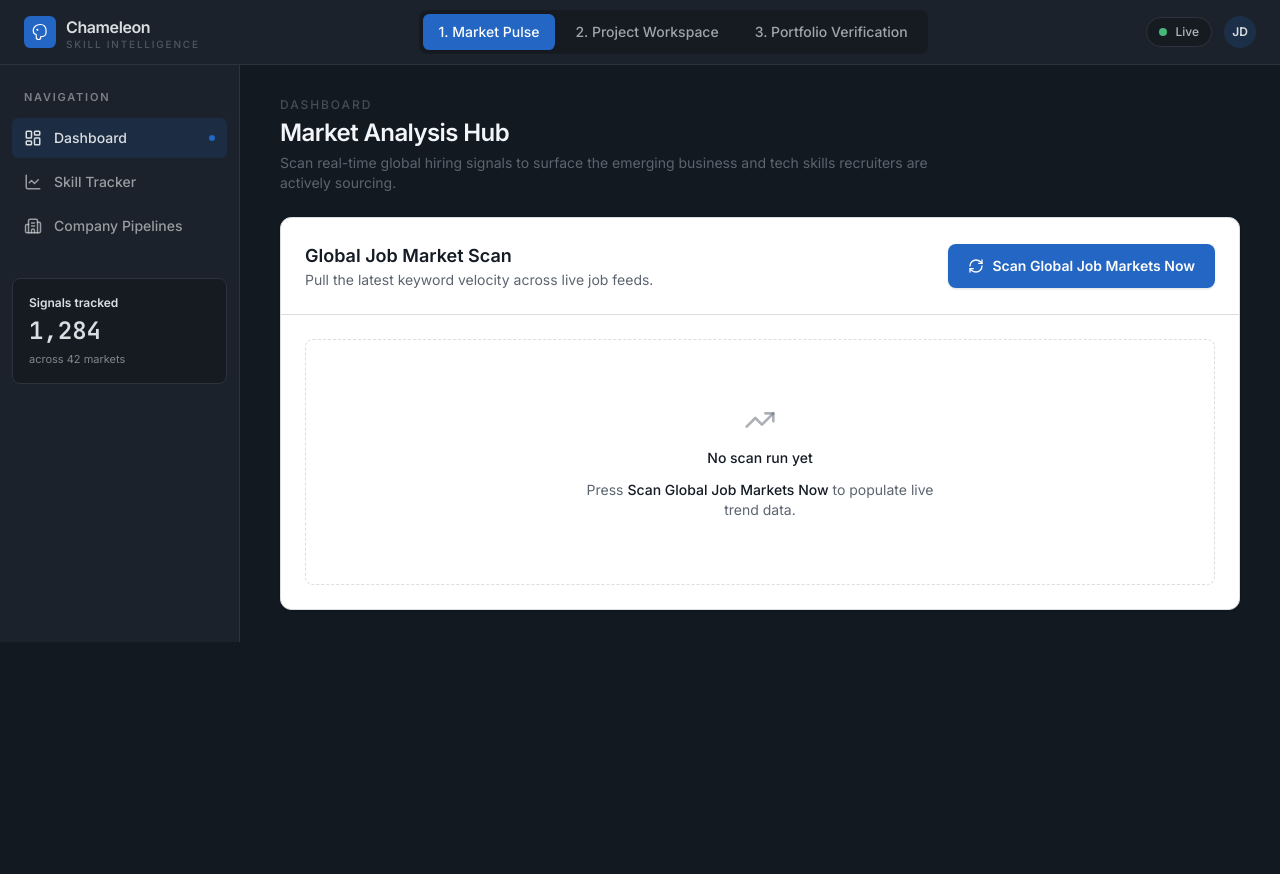
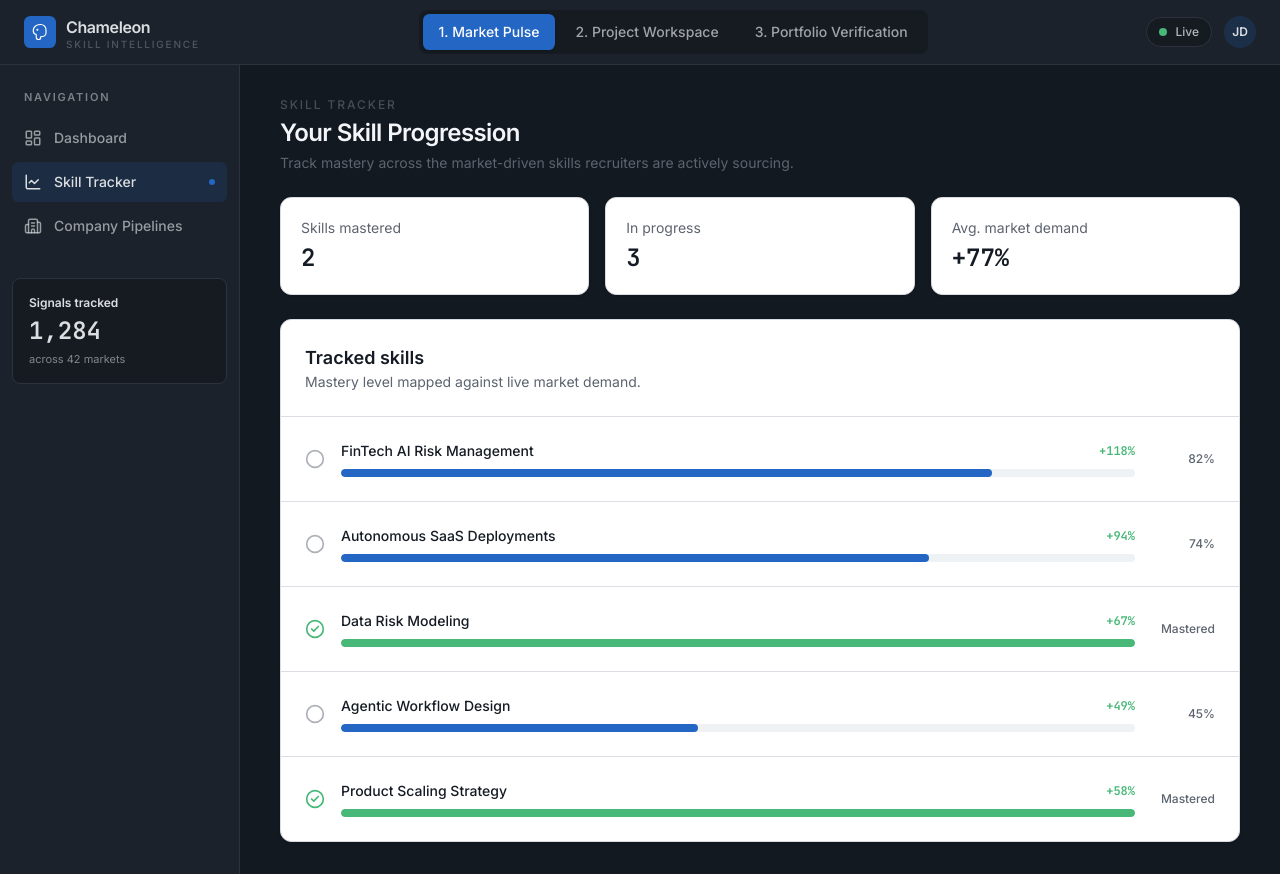
Before and after one commit to ahmedksontinipro-pixel/chameleon, a Next.js app: page / in a window 1280 px wide. Both pictures are taken after a click on the button "Skill Tracker". Before the commit the page ends 800 px from the top, so only its background shows below. Built offline with nearby package versions, Linux system fonts and the light colour scheme.

Commit message:
feat: add new sidebar sections and skill tracker component

```diff
--- a/components/chameleon/market-pulse.tsx
+++ b/components/chameleon/market-pulse.tsx
@@ -13,14 +13,40 @@ import {
   YAxis,
 } from "recharts"
 import { cn } from "@/lib/utils"
-import { LayoutDashboard, LineChart, Building2, RefreshCw, TrendingUp, Loader2 } from "lucide-react"
+import {
+  LayoutDashboard,
+  LineChart,
+  Building2,
+  RefreshCw,
+  TrendingUp,
+  Loader2,
+  CheckCircle2,
+  Circle,
+  ArrowUpRight,
+} from "lucide-react"
 
 type ScanState = "idle" | "loading" | "done"
+type Section = "dashboard" | "skills" | "pipelines"
 
-const SIDEBAR_LINKS = [
-  { label: "Dashboard", icon: LayoutDashboard, active: true },
-  { label: "Skill Tracker", icon: LineChart, active: false },
-  { label: "Company Pipelines", icon: Building2, active: false },
+const SIDEBAR_LINKS: { label: string; icon: typeof LayoutDashboard; section: Section }[] = [
+  { label: "Dashboard", icon: LayoutDashboard, section: "dashboard" },
+  { label: "Skill Tracker", icon: LineChart, section: "skills" },
+  { label: "Company Pipelines", icon: Building2, section: "pipelines" },
+]
+
+const SKILLS = [
+  { name: "FinTech AI Risk Management", level: 82, status: "in-progress", trend: "+118%" },
+  { name: "Autonomous SaaS Deployments", level: 74, status: "in-progress", trend: "+94%" },
+  { name: "Data Risk Modeling", level: 100, status: "mastered", trend: "+67%" },
+  { name: "Agentic Workflow Design", level: 45, status: "in-progress", trend: "+49%" },
+  { name: "Product Scaling Strategy", level: 100, status: "mastered", trend: "+58%" },
+]
+
+const PIPELINES = [
+  { company: "Meridian Capital", role: "AI Risk Lead", stage: "Interview", match: 94, color: "var(--chart-3)" },
+  { company: "Nimbus SaaS", role: "Autonomous Deploy Eng.", stage: "Screening", match: 88, color: "var(--chart-1)" },
+  { company: "Vertex Data", role: "Risk Modeling PM", stage: "Applied", match: 81, color: "var(--chart-2)" },
+  { company: "Apex Product Labs", role: "Scaling Strategist", stage: "Offer", match: 91, color: "var(--chart-3)" },
 ]
 
 const TREND_SERIES = [
@@ -57,6 +83,7 @@ function ChartTooltip({ active, payload, label }: any) {
 
 export function MarketPulse() {
   const [scan, setScan] = useState<ScanState>("idle")
+  const [section, setSection] = useState<Section>("dashboard")
 
   function runScan() {
     setScan("loading")
@@ -71,22 +98,26 @@ export function MarketPulse() {
           Navigation
         </p>
         <nav className="flex flex-col gap-1">
-          {SIDEBAR_LINKS.map((link) => (
+          {SIDEBAR_LINKS.map((link) => {
+            const active = section === link.section
+            return (
               <button
                 key={link.label}
                 type="button"
+                onClick={() => setSection(link.section)}
                 className={cn(
                   "flex items-center gap-3 rounded-md px-3 py-2.5 text-sm font-medium transition-colors",
-                link.active
+                  active
                     ? "bg-primary/15 text-sidebar-foreground"
                     : "text-sidebar-foreground/65 hover:bg-white/5 hover:text-sidebar-foreground",
                 )}
               >
                 <link.icon className="h-[18px] w-[18px]" />
                 {link.label}
-              {link.active && <span className="ml-auto h-1.5 w-1.5 rounded-full bg-primary" />}
+                {active && <span className="ml-auto h-1.5 w-1.5 rounded-full bg-primary" />}
               </button>
-          ))}
+            )
+          })}
         </nav>
 
         <div className="mt-8 rounded-lg border border-sidebar-border bg-black/20 p-4">
@@ -98,6 +129,11 @@ export function MarketPulse() {
 
       {/* Main */}
       <div className="flex-1 px-6 py-8 lg:px-10">
+        {section === "skills" && <SkillTracker />}
+        {section === "pipelines" && <CompanyPipelines />}
+
+        {section === "dashboard" && (
+        <>
         <div className="mb-6">
           <p className="text-xs font-medium uppercase tracking-[0.16em] text-muted-foreground/70">Dashboard</p>
           <h1 className="mt-1 text-2xl font-semibold tracking-tight text-foreground">Market Analysis Hub</h1>
@@ -255,7 +291,124 @@ export function MarketPulse() {
             )}
           </div>
         </section>
+        </>
+        )}
       </div>
     </div>
   )
 }
+
+function SkillTracker() {
+  return (
+    <div>
+      <div className="mb-6">
+        <p className="text-xs font-medium uppercase tracking-[0.16em] text-muted-foreground/70">Skill Tracker</p>
+        <h1 className="mt-1 text-2xl font-semibold tracking-tight text-foreground">Your Skill Progression</h1>
+        <p className="mt-1 max-w-2xl text-sm text-muted-foreground">
+          Track mastery across the market-driven skills recruiters are actively sourcing.
+        </p>
+      </div>
+
+      <div className="mb-6 grid gap-4 sm:grid-cols-3">
+        {[
+          { label: "Skills mastered", value: "2" },
+          { label: "In progress", value: "3" },
+          { label: "Avg. market demand", value: "+77%" },
+        ].map((s) => (
+          <div key={s.label} className="rounded-xl border border-border bg-card p-5 text-card-foreground shadow-sm">
+            <p className="text-sm text-muted-foreground">{s.label}</p>
+            <p className="mt-1 font-mono text-2xl font-semibold">{s.value}</p>
+          </div>
+        ))}
+      </div>
+
+      <section className="rounded-xl border border-border bg-card text-card-foreground shadow-sm">
+        <div className="border-b border-border p-6">
+          <h2 className="text-lg font-semibold">Tracked skills</h2>
+          <p className="text-sm text-muted-foreground">Mastery level mapped against live market demand.</p>
+        </div>
+        <ul className="divide-y divide-border">
+          {SKILLS.map((skill) => (
+            <li key={skill.name} className="flex items-center gap-4 p-6">
+              {skill.status === "mastered" ? (
+                <CheckCircle2 className="h-5 w-5 shrink-0 text-chart-3" />
+              ) : (
+                <Circle className="h-5 w-5 shrink-0 text-muted-foreground/50" />
+              )}
+              <div className="min-w-0 flex-1">
+                <div className="flex items-center justify-between gap-2">
+                  <p className="truncate text-sm font-medium text-card-foreground">{skill.name}</p>
+                  <span className="font-mono text-xs font-semibold text-chart-3">{skill.trend}</span>
+                </div>
+                <div className="mt-2 h-2 w-full overflow-hidden rounded-full bg-muted">
+                  <div
+                    className={cn("h-full rounded-full", skill.status === "mastered" ? "bg-chart-3" : "bg-primary")}
+                    style={{ width: `${skill.level}%` }}
+                  />
+                </div>
+              </div>
+              <span className="w-16 shrink-0 text-right text-xs font-medium text-muted-foreground">
+                {skill.status === "mastered" ? "Mastered" : `${skill.level}%`}
+              </span>
+            </li>
+          ))}
+        </ul>
+      </section>
+    </div>
+  )
+}
+
+function CompanyPipelines() {
+  const stageColors: Record<string, string> = {
+    Applied: "bg-muted text-muted-foreground",
+    Screening: "bg-chart-2/15 text-card-foreground",
+    Interview: "bg-primary/15 text-card-foreground",
+    Offer: "bg-chart-3/15 text-card-foreground",
+  }
+  return (
+    <div>
+      <div className="mb-6">
+        <p className="text-xs font-medium uppercase tracking-[0.16em] text-muted-foreground/70">Company Pipelines</p>
+        <h1 className="mt-1 text-2xl font-semibold tracking-tight text-foreground">Active Opportunity Pipelines</h1>
+        <p className="mt-1 max-w-2xl text-sm text-muted-foreground">
+          Companies sourcing your verified skills, ranked by profile match.
+        </p>
+      </div>
+
+      <div className="grid gap-4 md:grid-cols-2">
+        {PIPELINES.map((p) => (
+          <div
+            key={p.company}
+            className="group rounded-xl border border-border bg-card p-6 text-card-foreground shadow-sm transition-colors hover:border-primary/40"
+          >
+            <div className="flex items-start justify-between gap-3">
+              <div>
+                <p className="text-base font-semibold">{p.company}</p>
+                <p className="text-sm text-muted-foreground">{p.role}</p>
+              </div>
+              <span className={cn("rounded-full px-3 py-1 text-xs font-medium", stageColors[p.stage])}>{p.stage}</span>
+            </div>
+
+            <div className="mt-5">
+              <div className="mb-1.5 flex items-center justify-between text-xs">
+                <span className="text-muted-foreground">Profile match</span>
+                <span className="font-mono font-semibold text-card-foreground">{p.match}%</span>
+              </div>
+              <div className="h-2 w-full overflow-hidden rounded-full bg-muted">
+                <div className="h-full rounded-full" style={{ width: `${p.match}%`, background: p.color }} />
+              </div>
+            </div>
+
+            <button
+              type="button"
+              className="mt-5 inline-flex items-center gap-1.5 text-sm font-medium text-primary transition-colors hover:brightness-110"
+            >
+              View pipeline
+              <ArrowUpRight className="h-4 w-4" />
+            </button>
+          </div>
+        ))}
+      </div>
+    </div>
+  )
+}
```
Lines whose indentation alone changed are shown as unchanged.
